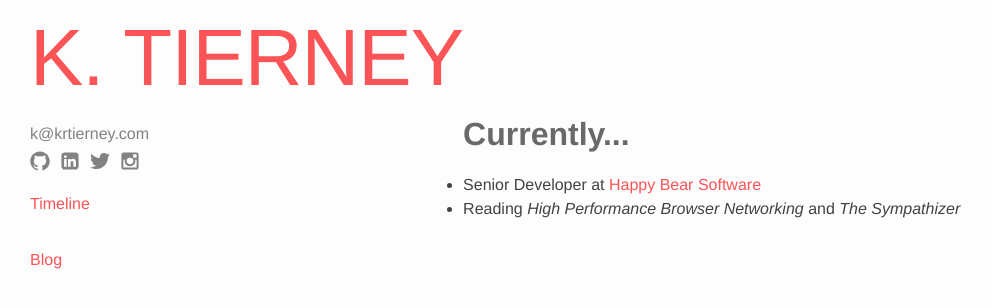
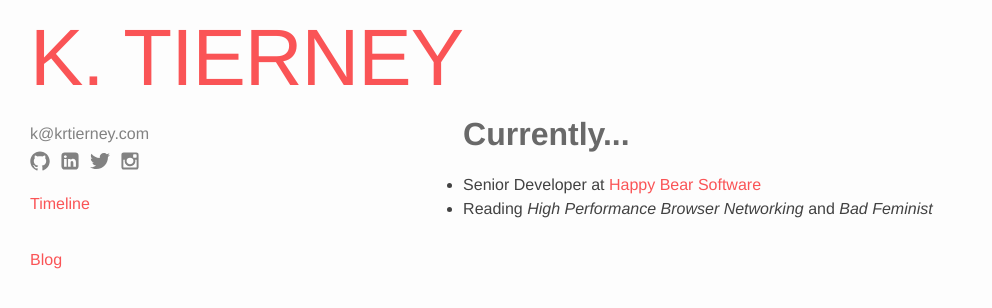
Before and after one commit to krtierney/krtierney.github.io, a Jekyll site: the page built from index.md, in a window 1280 px wide. Shown: the top 308 px of the page, without its empty margins (0-992 px from the left). Built offline with Jekyll 4.4.1, drawn with Linux system fonts in a browser that asks for light colours.

Commit message:
Update reading list

```diff
--- a/_layouts/home.html
+++ b/_layouts/home.html
@@ -7,8 +7,8 @@ layout: default
   <h1>Currently...</h1>
   <ul>
     <li>Senior Developer at  <a href="https://www.happybearsoftware.com">Happy Bear Software</a></li>
-    <li>Reading <em>High Performance Browser Networking</em> and <em>The
-        Sympathizer</em></li>
+    <li>Reading <em>High Performance Browser Networking</em> and <em>Bad
+        Feminist</em></li>
   </ul>
 
 </div>
```
